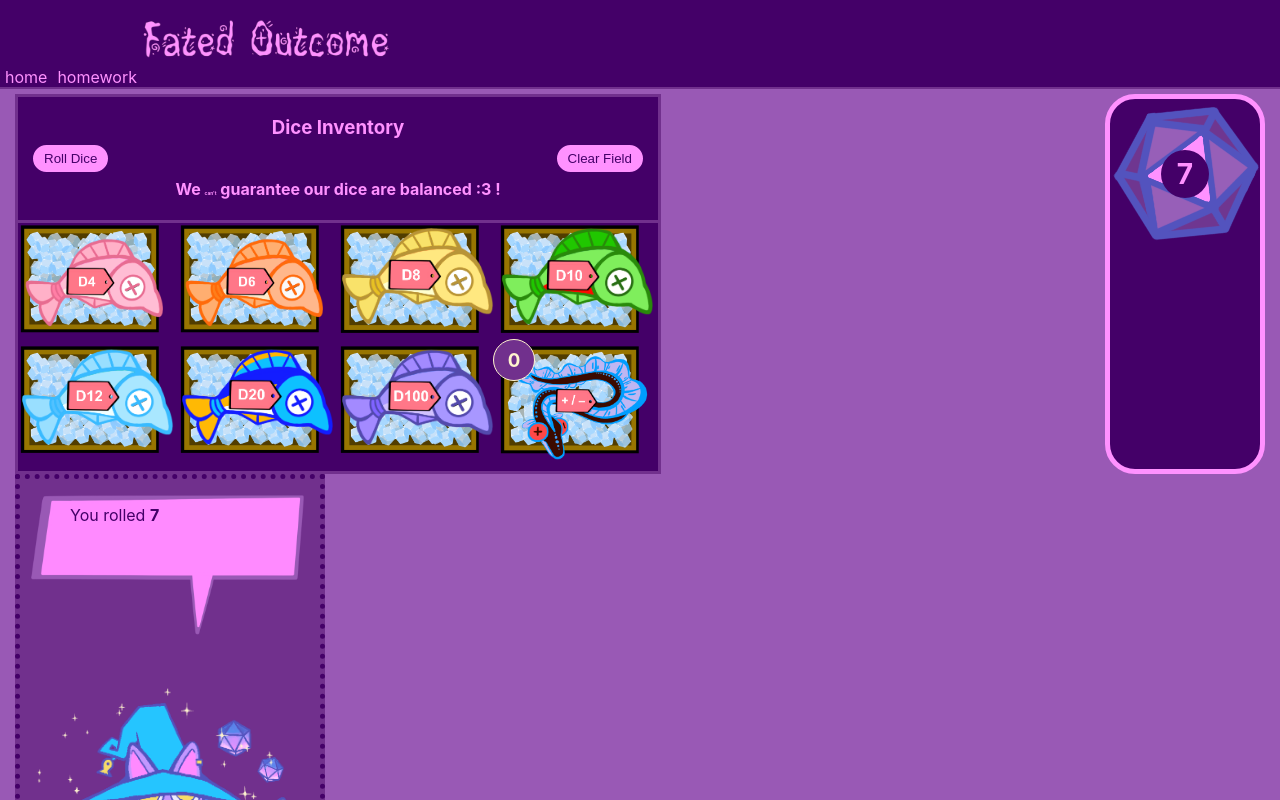
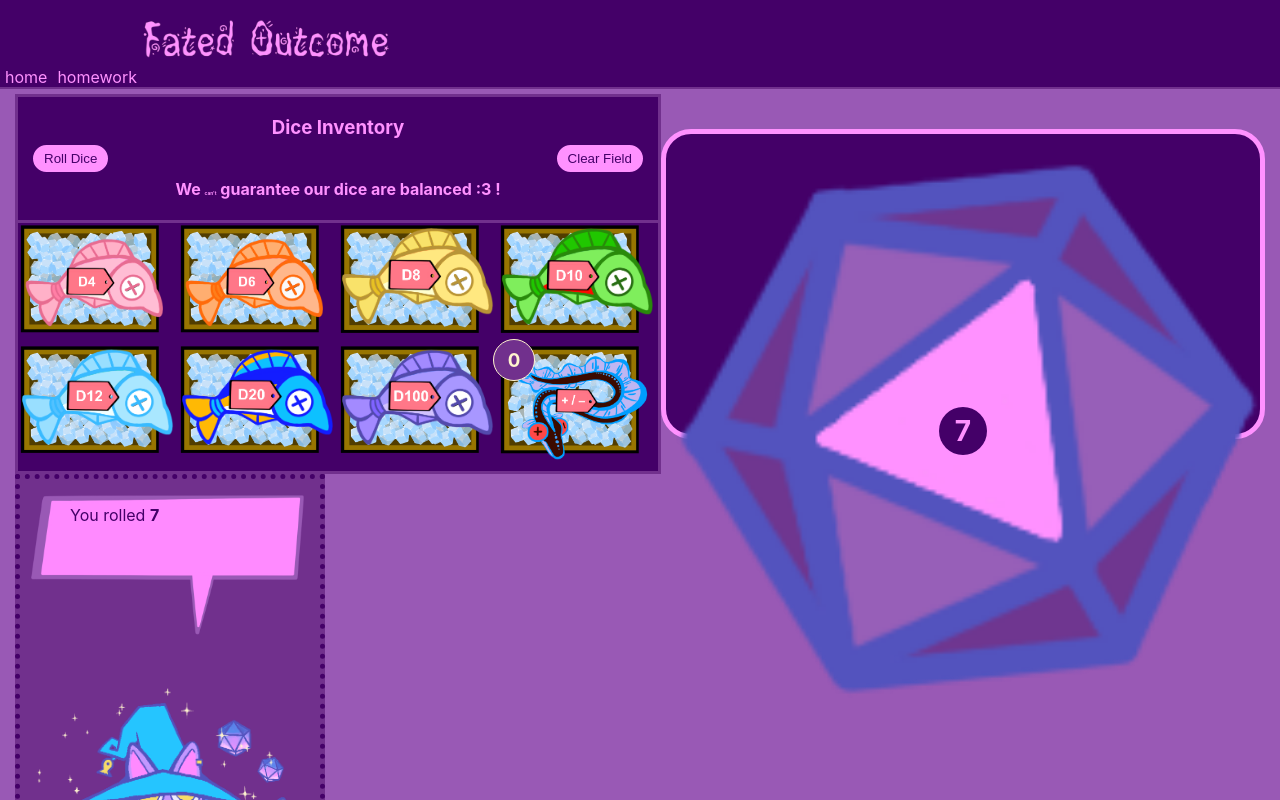
Before and after one commit to MoMaPro/fated_outcome, a React (Create React App) app: page / in a window 1280 px wide. Both pictures are taken after a click on the button "Roll Dice". Shown: the top 800 px of the page. Built offline with nearby package versions, Linux system fonts and the light colour scheme; the HTML template or start-up script is replaced by a standard one.

Commit message:
Adjusts dice field dynamic size

```diff
--- a/src/components/DiceField/index.js
+++ b/src/components/DiceField/index.js
@@ -22,7 +22,10 @@ export default function DiceField({ dice, handleRemoval }) {
 const FieldStyle = styled.div`
   display: flex;
   flex-direction: row;
+  justify-content: flex-start;
   flex-wrap: wrap;
+  width: 90%;
+  height: 300px;
   background-color: ${theme.tertiary};
   border-radius: 30px;
   border: solid ${theme.secondary} 5px;
--- a/src/components/DiceFieldDice/index.js
+++ b/src/components/DiceFieldDice/index.js
@@ -6,6 +6,7 @@ import theme from "../../styles/theme";
 const DiceFieldDice = ({ dType, value, handleClick, index }) => {
   return (
     <DiceStyle dType={dType} onClick={() => handleClick(index)}>
+      <img src={diceFace(dType)} alt="diceFace" />
       <div>
         <h3>{value}</h3>
       </div>
@@ -17,17 +18,23 @@ export default DiceFieldDice;
 
 const DiceStyle = styled.div`
   display: flex;
-  flex-direction: column;
+  flex: 1;
+  flex-basis: calc(20% - 0px);
   justify-content: center;
   align-items: center;
-  background-position: center;
-  background-repeat: no-repeat;
-  background-size: cover;
-  background-image: ${({ dType }) => `url(${diceFace(dType)})`};
-  width: 150px;
-  height: 150px;
+  box-sizing: content-box;
+  overflow: hidden;
+  max-width: 100%;
+  flex-shrink: 1;
+  flex-grow: 1;
+
+  img {
+    width: 100%;
+    height: auto;
+  }
 
   div {
+    position: absolute;
     font-size: 1.5rem;
     display: flex;
     flex-direction: column;
--- a/src/components/FOContainer/index.js
+++ b/src/components/FOContainer/index.js
@@ -51,6 +51,7 @@ const Container = styled.div`
   .shop-front {
     display: flex;
     justify-content: space-between;
+    align-items: center;
     @media (max-width: 760px) {
       flex-direction: column;
     }
```
